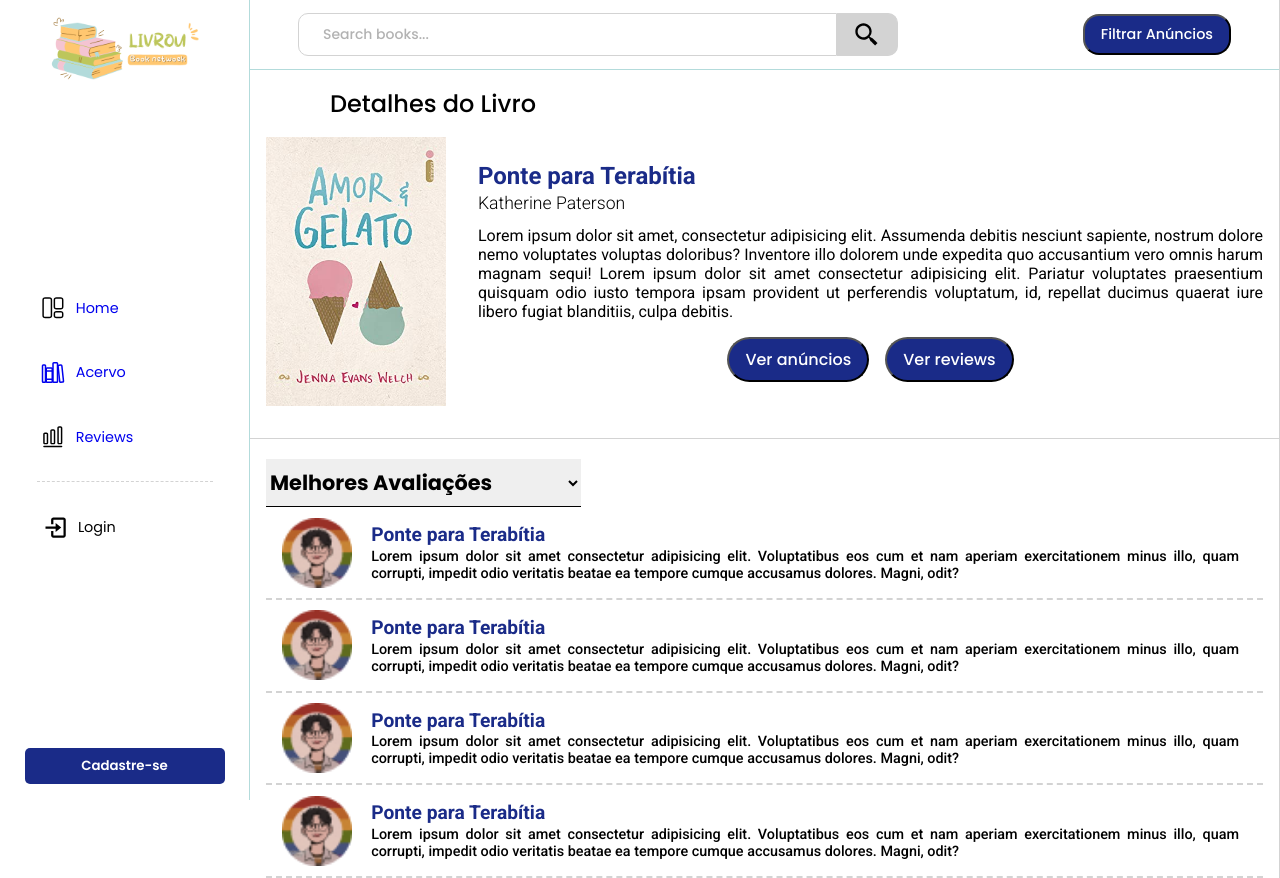
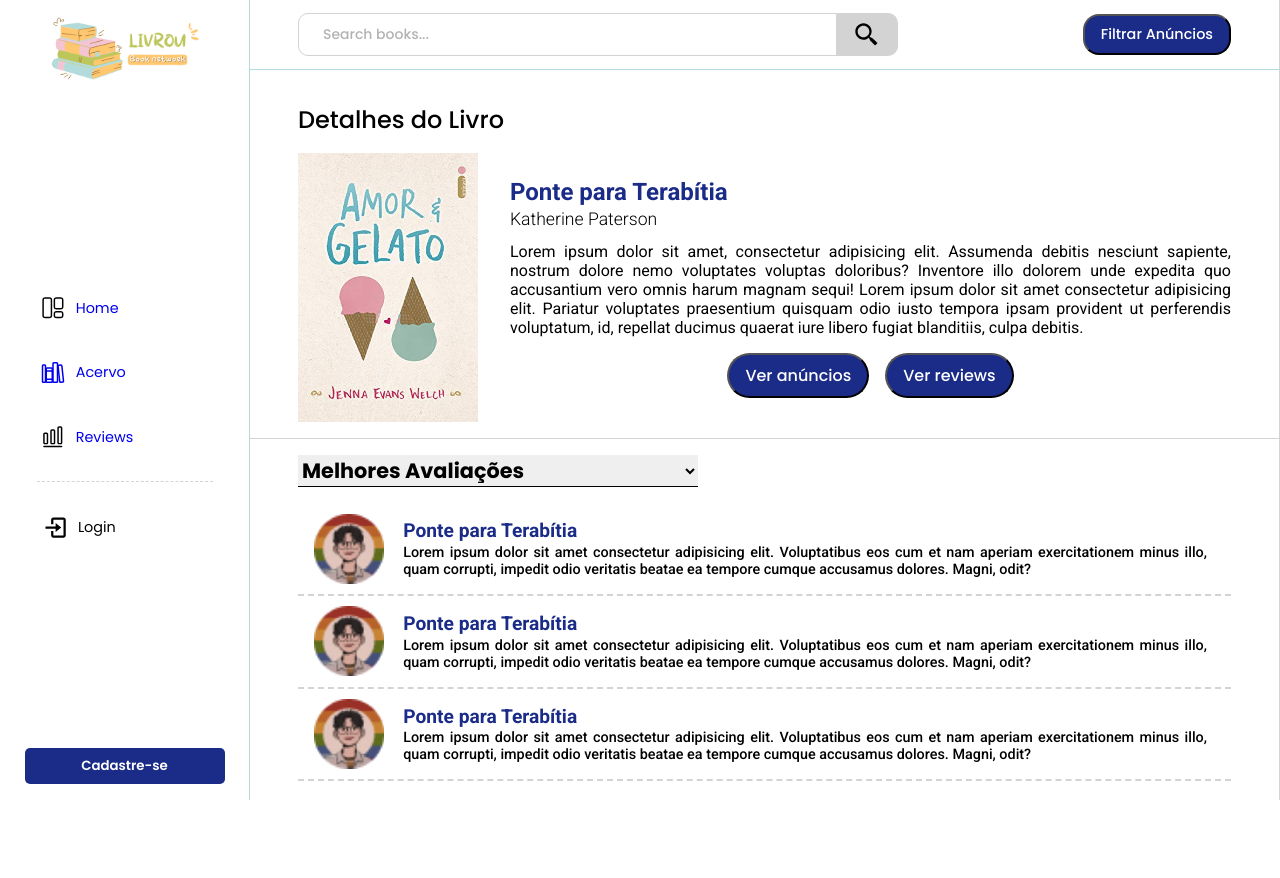
Before and after one commit to kvitorr/livrou-project, a React (Vite) app in the folder front/: page /livro/1 in a window 1280 px wide. After the commit the page ends 800 px from the top, so only its background shows below. Built offline with nearby package versions, Linux system fonts and the light colour scheme.

Commit message:
style: atualização do design da rota de detalhe de livros

```diff
--- a/front/src/componentes/BookDetails/index.tsx
+++ b/front/src/componentes/BookDetails/index.tsx
@@ -9,6 +9,7 @@ export const BookDetails = () => {
         <S.ReviewsTitle>
               Detalhes do Livro
           </S.ReviewsTitle>
+
       <S.DetailsContainer>
         <S.BookAdWrapper>
           <img src={urlImage} alt="" />
@@ -42,15 +43,14 @@ export const BookDetails = () => {
       <S.Line></S.Line>
 
 
-      <S.ReviewContainerBottom>
           <S.SelectOptions>
                   <option value="melhores avaliacoes">Melhores Avaliações</option>
                   <option value="anuncios mais Recentes">Anúncios mais Recentes</option>
           </S.SelectOptions>
-        <ReviewBottom />
-        <ReviewBottom />
-        <ReviewBottom />
-        <ReviewBottom />
+      <S.ReviewContainerBottom>
+            <ReviewBottom />
+            <ReviewBottom />
+            <ReviewBottom />
       </S.ReviewContainerBottom>
     </S.Wrapper>
   );
--- a/front/src/componentes/BookDetails/styles.ts
+++ b/front/src/componentes/BookDetails/styles.ts
@@ -1,10 +1,12 @@
-import styled from 'styled-components';;
+import styled from 'styled-components';
 import { theme } from "../../styles/theme";
 
 export const Wrapper = styled.div`
     display: flex;
     flex-direction: column;
     justify-content: space-between;
+
+    max-height: calc(100vh);
 
     @media (max-width: 768px) {
         margin-right: 0;
@@ -29,7 +31,7 @@ export const DetailsContainer = styled.div`
     display: flex;
     align-items: center;
     gap: 2rem;
-    padding: 0rem 1rem 1rem 1rem;
+    padding: 0rem 3rem 0rem 3rem;
 
     @media (max-width: 768px) {
         margin-right: 0;
@@ -135,9 +137,10 @@ export const Button = styled.button`
 
 export const ReviewContainerBottom = styled.div`
     width: 100%;
+    overflow-y: auto;
     font-size: 2rem;
     font-weight: ${theme.font.weight.medium};
-    padding-inline: 1rem;
+    padding-inline: 3rem;
 `;
 
 
@@ -153,12 +156,12 @@ export const SuspenseValidationButton  = styled.button`
 export const Line = styled.div`
     height: 1px;
     width: 100%;
-    margin-block: 1rem;
+    margin: 1rem 0rem 0rem 0rem;
     border-bottom: 1px solid #d3d3d3;
 `
 export const ReviewsTitle = styled.h2`
     font-size: 1.5rem;
-    padding: 1rem 5rem 0 5rem;
+    padding: 2rem 3rem 0 3rem;
     font-weight: ${theme.font.weight.medium};
     margin-bottom: 1rem;
 `
@@ -166,7 +169,9 @@ export const ReviewsTitle = styled.h2`
 export const SelectOptions = styled.select`
     border: none;
     outline: none;
-    padding: 0.5rem 2rem 0.5rem 0rem;
+
+    width: 400px;
+    margin: 1rem 0 1rem 3rem;
 
     font-size: 1.3rem;
     font-weight: ${theme.font.weight.bold};
@@ -174,3 +179,7 @@ export const SelectOptions = styled.select`
 
     border-bottom: 1px solid black;
 `
+
+export const ReviewsContainer = styled.div`
+    overflow-y: scroll;
+`
```
